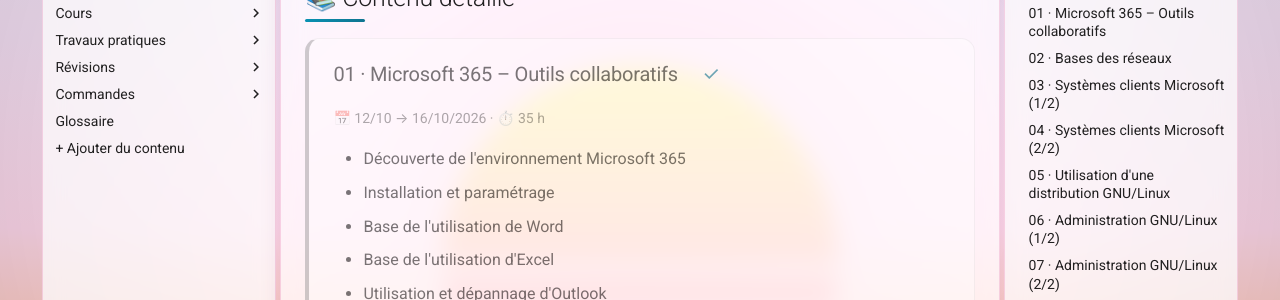
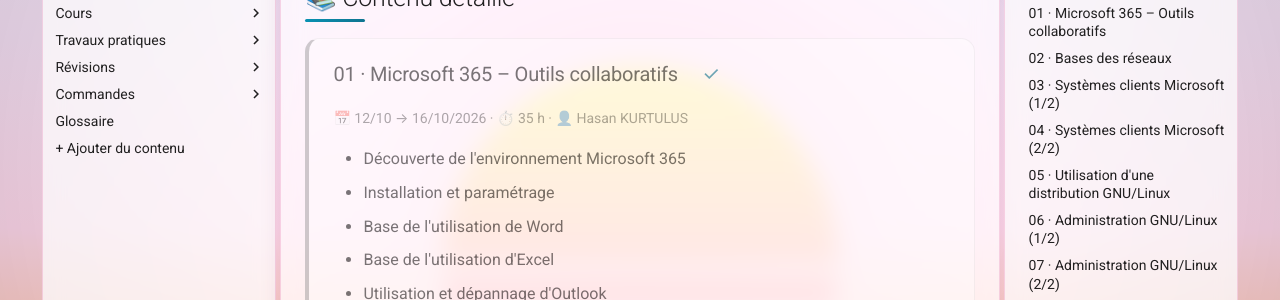
Before and after one commit to Maqi25/TSSR-COURS, an MkDocs documentation site: the page built from docs/programme/index.md, in a window 1280 px wide and 900 px high, scrolled down 1997 px. Shown: the part 150-450 px from the top of the window. Built offline with MkDocs 1.6.1 and Material for MkDocs 9.7.7, drawn with Linux system fonts in a browser that asks for light colours; comment, search, counter and statistics services are not loaded.

Commit message:
Programme : Hasan KURTULUS formateur de l'étape 01 (Microsoft 365)
Co-Authored-By: Claude Opus 5.5 <noreply@anthropic.com>

```diff
--- a/docs/programme/index.md
+++ b/docs/programme/index.md
@@ -10,7 +10,7 @@ Le planning complet de la formation TSSR, dans l'ordre : **25 étapes**, **1085
 
 | N° | Dates | Module | Durée | Formateur |
 |---|---|---|---|---|
-| 01 | 12/10 → 16/10/2026 | **Microsoft 365 – Outils collaboratifs** | 35 h | — |
+| 01 | 12/10 → 16/10/2026 | **Microsoft 365 – Outils collaboratifs** | 35 h | Hasan KURTULUS |
 | 02 | 19/10 → 23/10/2026 | **Bases des réseaux** | 35 h | Cédric RICHEZ |
 | 03 | 26/10 → 30/10/2026 | **Systèmes clients Microsoft (1/2)** | 35 h | Alexandre CHAUSSIER |
 | 04 | 02/11 → 06/11/2026 | **Systèmes clients Microsoft (2/2)** | 35 h | Paul HUVELIN |
@@ -43,7 +43,7 @@ Le planning complet de la formation TSSR, dans l'ordre : **25 étapes**, **1085
 
 ### 01 · Microsoft 365 – Outils collaboratifs
 
-<span class="tssr-prog-meta">📅 12/10 → 16/10/2026 · ⏱️ 35 h</span>
+<span class="tssr-prog-meta">📅 12/10 → 16/10/2026 · ⏱️ 35 h · 👤 Hasan KURTULUS</span>
 
 - Découverte de l'environnement Microsoft 365
 - Installation et paramétrage
```
